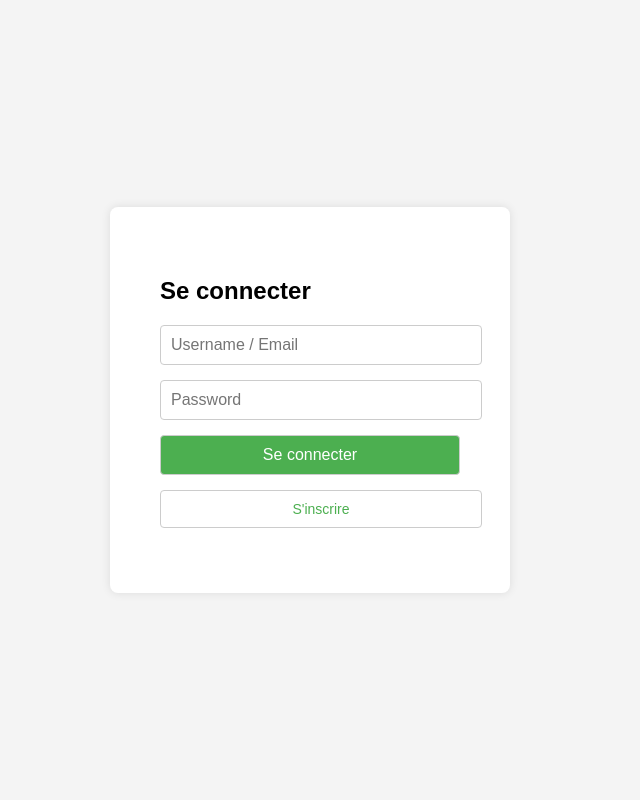
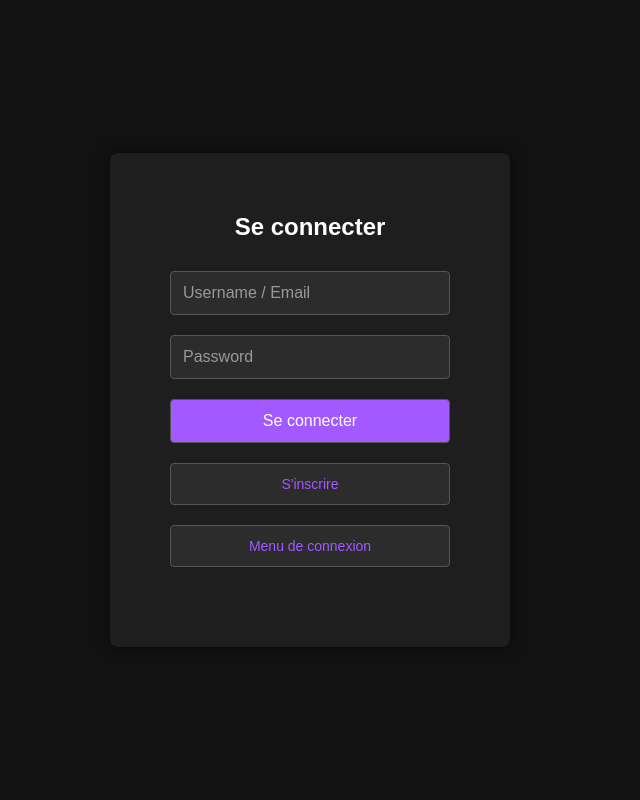
Before and after one commit to 1wLegend/projetPhP, a PHP site: page /app/views/login.php in a window 1280 px wide. Shown: the whole page, without its empty margins (330-970 px from the left). Run offline with PHP 8.4, Linux system fonts and the light colour scheme.

Commit message:
Modifed register, login, create acc

```diff
--- a/app/views/createaccount.php
+++ b/app/views/createaccount.php
@@ -30,12 +30,11 @@
             <p class="obligatoire">Connexion Obligatoire</p>
             <hr class="divider-line">
         </div>
-        <span class="connexionSpan">Connexion via votre Discord ou Google</span><br>
+        <span class="connexionSpan">Connexion via votre Email Yllusion</span><br>
         <p class="instructions">Pour intégrer l'espace Yllusion il te faut avoir un compte.</p>
 
         <div class="buttons">
-            <button class="discord-btn"><svg xmlns="http://www.w3.org/2000/svg" viewBox="0 0 640 512" class= "discord-logo"><path fill="#ffffff" d="M524.5 69.8a1.5 1.5 0 0 0 -.8-.7A485.1 485.1 0 0 0 404.1 32a1.8 1.8 0 0 0 -1.9 .9 337.5 337.5 0 0 0 -14.9 30.6 447.8 447.8 0 0 0 -134.4 0 309.5 309.5 0 0 0 -15.1-30.6 1.9 1.9 0 0 0 -1.9-.9A483.7 483.7 0 0 0 116.1 69.1a1.7 1.7 0 0 0 -.8 .7C39.1 183.7 18.2 294.7 28.4 404.4a2 2 0 0 0 .8 1.4A487.7 487.7 0 0 0 176 479.9a1.9 1.9 0 0 0 2.1-.7A348.2 348.2 0 0 0 208.1 430.4a1.9 1.9 0 0 0 -1-2.6 321.2 321.2 0 0 1 -45.9-21.9 1.9 1.9 0 0 1 -.2-3.1c3.1-2.3 6.2-4.7 9.1-7.1a1.8 1.8 0 0 1 1.9-.3c96.2 43.9 200.4 43.9 295.5 0a1.8 1.8 0 0 1 1.9 .2c2.9 2.4 6 4.9 9.1 7.2a1.9 1.9 0 0 1 -.2 3.1 301.4 301.4 0 0 1 -45.9 21.8 1.9 1.9 0 0 0 -1 2.6 391.1 391.1 0 0 0 30 48.8 1.9 1.9 0 0 0 2.1 .7A486 486 0 0 0 610.7 405.7a1.9 1.9 0 0 0 .8-1.4C623.7 277.6 590.9 167.5 524.5 69.8zM222.5 337.6c-29 0-52.8-26.6-52.8-59.2S193.1 219.1 222.5 219.1c29.7 0 53.3 26.8 52.8 59.2C275.3 311 251.9 337.6 222.5 337.6zm195.4 0c-29 0-52.8-26.6-52.8-59.2S388.4 219.1 417.9 219.1c29.7 0 53.3 26.8 52.8 59.2C470.7 311 447.5 337.6 417.9 337.6z"/></svg>Se connecter via Discord !</button>
-            <button class="steam-btn"><svg xmlns="http://www.w3.org/2000/svg" viewBox="0 0 488 512" class="google-logo"><path fill="#ffffff" d="M488 261.8C488 403.3 391.1 504 248 504 110.8 504 0 393.2 0 256S110.8 8 248 8c66.8 0 123 24.5 166.3 64.9l-67.5 64.9C258.5 52.6 94.3 116.6 94.3 256c0 86.5 69.1 156.6 153.7 156.6 98.2 0 135-70.4 140.8-106.9H248v-85.3h236.1c2.3 12.7 3.9 24.9 3.9 41.4z"/></svg>Se connecter via Google !</button>
+            <a href="register.php"><button class="email_loggin">Compte Yllusion</button></a>
         </div>
 
         <footer>
--- a/app/views/login.php
+++ b/app/views/login.php
@@ -1,54 +1,98 @@
 <!DOCTYPE html>
 <html lang="en">
+
 <head>
     <meta charset="UTF-8">
     <title>Login</title>
     <style>
+    * {
+        margin: 0;
+        padding: 0;
+        box-sizing: border-box;
+    }
+
     body {
-            margin: 0;
         font-family: Arial, sans-serif;
+        background-color: #121212;
+        color: #fff;
         display: flex;
         justify-content: center;
         align-items: center;
         height: 100vh;
-            background-color: #f4f4f4;
     }
+
     form {
-            width: 300px;
-            padding: 50px;
-            background-color: #fff;
+        width: 400px;
+        padding: 60px;
+        background-color: #1e1e1e;
         border-radius: 8px;
-            box-shadow: 0 0 10px rgba(0, 0, 0, 0.1);
+        box-shadow: 0px 0px 15px rgba(0, 0, 0, 0.5);
     }
+
     input[type="text"],
     input[type="password"],
     input[type="submit"],
     a {
         width: 100%;
-            padding: 10px;
-            margin-bottom: 15px;
-            border: 1px solid #ccc;
+        padding: 12px;
+        margin-bottom: 20px;
+        border: 1px solid #555;
         border-radius: 4px;
         font-size: 16px;
+        background-color: #2c2c2c;
+        color: #fff;
     }
+
+    input[type="text"]::placeholder,
+    input[type="password"]::placeholder {
+        color: #999;
+    }
+
     input[type="submit"] {
-            background-color: #4caf50;
+        background-color: #a259ff;
         color: #fff;
         cursor: pointer;
         transition: background-color 0.3s;
     }
+
     input[type="submit"]:hover {
-            background-color: #45a049;
+        background-color: #8a3ccc;
     }
+
     a {
         text-decoration: none;
-            color: #4caf50;
+        color: #a259ff;
         font-size: 14px;
+        text-align: center;
         display: block;
+    }
+
+    a:hover {
+        text-decoration: underline;
+    }
+
+    h2 {
+        text-align: center;
+        margin-bottom: 30px;
+    }
+
+    .login-link {
+        color: #a259ff;
+        text-decoration: none;
+    }
+
+    .login-link:hover {
+        text-decoration: underline;
+    }
+
+    p {
+        margin-top: 10px;
+        font-size: 14px;
         text-align: center;
     }
     </style>
 </head>
+
 <body>
     <form method="post" action="logindb_email.php">
         <h2>Se connecter</h2>
@@ -56,6 +100,8 @@
         <input type="password" name="pwd" placeholder="Password" required><br>
         <input type="submit" name="sub" value="Se connecter">
         <a href="register.php">S'inscrire</a>
+        <a href="allLogin.php" class="login-link">Menu de connexion</a>
     </form>
 </body>
+
 </html>
--- a/app/views/register.php
+++ b/app/views/register.php
@@ -10,7 +10,7 @@ if (isset($_POST['submit'])){
     $result = mysqli_query($conn, $sql);
 
     if ($result) {
-        header("location: accueil.php");
+        header("location: login.php");
     } else {
         echo "<p style='color: red;'><strong>Erreur lors de l'inscription :</strong> " . mysqli_error($conn) . "</p>";
     }
@@ -43,7 +43,10 @@ if (isset($_POST['submit'])){
 
             <input type="submit" name="submit" value="S'inscrire" class="submit-btn">
         </form>
+        <br>
+        <a href="allLogin.php" class="menu-btn">Menu de connexion</a>
         <p>Déjà un compte ? <a href="login.php" class="login-link">Se connecter</a></p>
+
     </div>
 </body>
 </html>
```
Also changed, not shown: public/css/createacc.css (+1 -12 lines), public/css/register.css (+18 -0 lines). Lines whose indentation alone changed are shown as unchanged.
